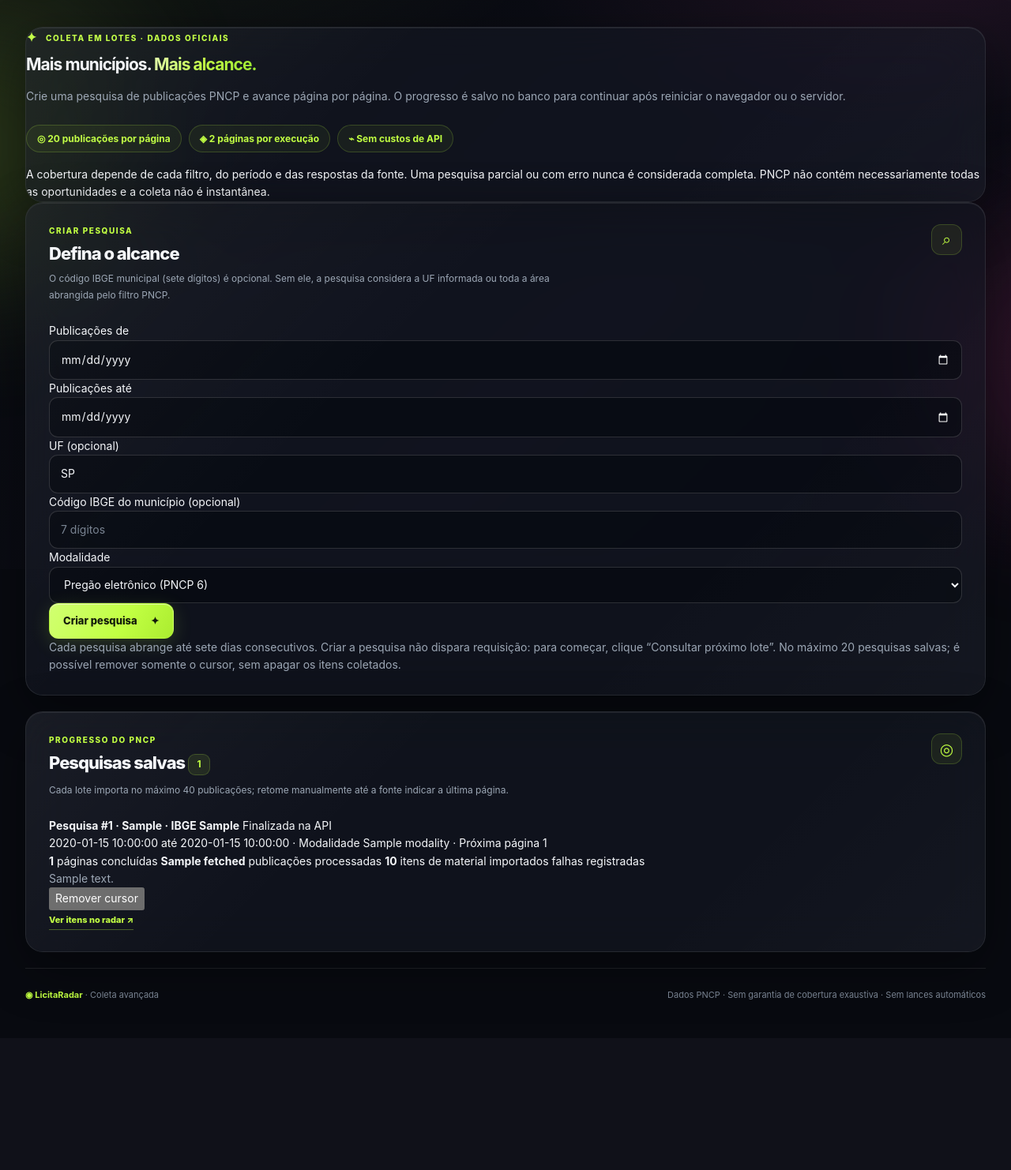
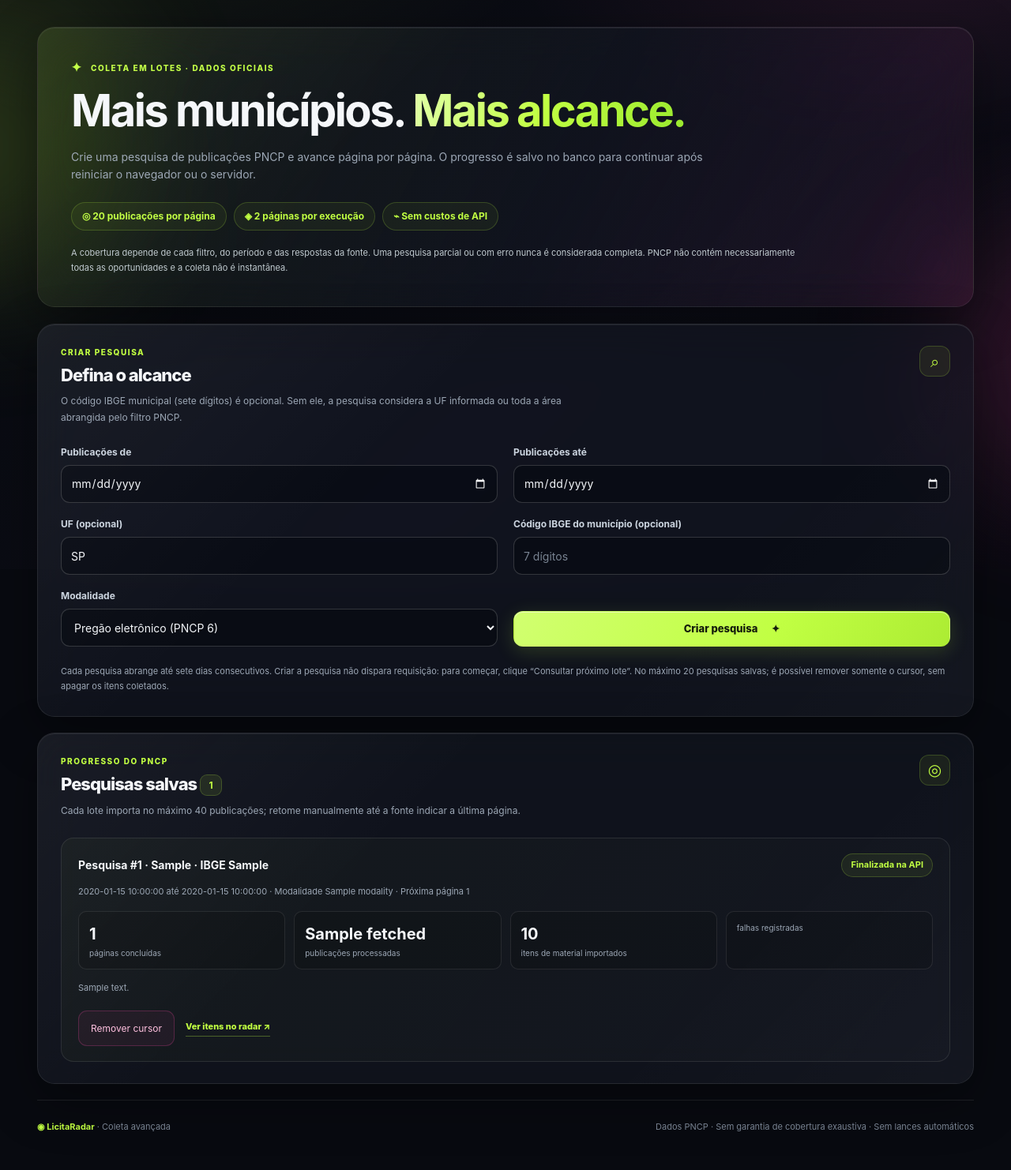
Before and after one commit to NexLabsTech/licita-radar, a FastAPI app: template app/templates/coverage.html in a window 1280 px wide. Shown: the part 79-1561 px from the top of the page at 79% size. Before the commit the page ends 1345 px from the top, so only its background shows below. Run offline with FastAPI, Linux system fonts and the light colour scheme; the template is opened without the code that fills it: most values are stand-ins (such as "Sample title", 1, 10 or a date in 2020).

Commit message:
feat(LR-COVER-WO-003): dashboard entry and neon-glass coverage UI

```diff
--- a/app/static/site.css
+++ b/app/static/site.css
@@ -495,3 +495,50 @@ td .category-tag{display:inline-block;color:#c3ff9a;background:rgba(193,255,66,.
  .results-actions .ghost-button,.results-actions .primary-button{width:100%}
  .results-actions,.results-actions form{width:100%}
 }
+
+
+/* LR-COVER-WO-003: regional PNCP coverage, neon-glass controls. */
+.coverage-container{max-width:1250px}
+.coverage-hero{margin-bottom:21px;padding:38px 42px;
+ background:linear-gradient(118deg,rgba(193,255,66,.075),rgba(17,20,30,.87) 56%,rgba(255,76,168,.07))}
+.coverage-hero h1{font-size:clamp(32px,4.5vw,56px);margin:8px 0 15px}
+.coverage-hero .muted{max-width:800px}
+.coverage-note{margin-top:19px;max-width:930px;font-size:11px;line-height:1.8;color:#c1cbd0}
+.coverage-form{display:grid;grid-template-columns:repeat(2,minmax(0,1fr));gap:17px 20px;margin-top:20px}
+.coverage-form label{display:block;font-size:12px;color:#cbd4df;font-weight:700;margin-bottom:7px}
+.coverage-form input,.coverage-form select{width:100%;height:48px;min-width:0;
+ background:rgba(7,10,17,.62);border:1px solid var(--line-strong);border-radius:11px;
+ color:var(--ink);padding:10px 12px;font:inherit}
+.coverage-form select option{background:#191d26}
+.coverage-form input:focus,.coverage-form select:focus{outline:2px solid var(--lime);outline-offset:2px}
+.coverage-submit{display:flex;align-items:end}
+.coverage-submit .primary-button{width:100%;justify-content:center}
+.coverage-footnote{margin-top:22px;font-size:11px;line-height:1.75}
+.coverage-jobs{display:flex;flex-direction:column;gap:13px;margin-top:19px}
+.coverage-job{padding:19px 21px;border:1px solid var(--line);border-radius:16px;
+ background:linear-gradient(125deg,rgba(193,255,66,.035),rgba(255,255,255,.016));overflow-wrap:anywhere}
+.coverage-job-header{display:flex;justify-content:space-between;align-items:center;gap:12px;flex-wrap:wrap}
+.coverage-job-header strong{font-size:14px}
+.coverage-state{border:1px solid rgba(193,255,66,.2);background:rgba(193,255,66,.07);
+ color:var(--lime);border-radius:999px;font-size:11px;font-weight:700;padding:5px 11px}
+.coverage-state.failed{color:var(--pink);border-color:rgba(255,76,168,.25);background:rgba(255,76,168,.07)}
+.coverage-state.paused{color:#e4ebcf}
+.coverage-subtitle{color:var(--muted);font-size:11px;margin:10px 0 16px}
+.coverage-metrics{display:grid;grid-template-columns:repeat(4,minmax(0,1fr));gap:11px}
+.coverage-metrics span{display:flex;flex-direction:column;border:1px solid var(--line);
+ border-radius:10px;padding:12px 13px;color:var(--muted);background:rgba(0,0,0,.14);font-size:10px}
+.coverage-metrics strong{font-size:20px;color:var(--ink)}
+.coverage-detail{margin-top:15px;font-size:11px}
+.coverage-actions{display:flex;align-items:center;gap:14px;flex-wrap:wrap;margin-top:19px}
+.coverage-actions form{margin:0}
+.coverage-delete{border:1px solid rgba(255,76,168,.23);border-radius:11px;background:rgba(255,76,168,.06);
+ color:#ffc0df;padding:12px 15px;font-size:12px}
+.coverage-delete:hover{border-color:var(--pink)}
+@media(max-width:950px){.coverage-hero{padding:30px}.coverage-metrics{grid-template-columns:repeat(2,minmax(0,1fr))}}
+@media(max-width:620px){
+ .coverage-hero{padding:25px 20px}.coverage-hero h1{font-size:34px}
+ .coverage-form{grid-template-columns:1fr}
+ .coverage-metrics{grid-template-columns:repeat(2,minmax(0,1fr))}
+ .coverage-actions,.coverage-actions form,.coverage-actions .primary-button{width:100%}
+ .coverage-actions .coverage-delete{width:100%}
+}
```
